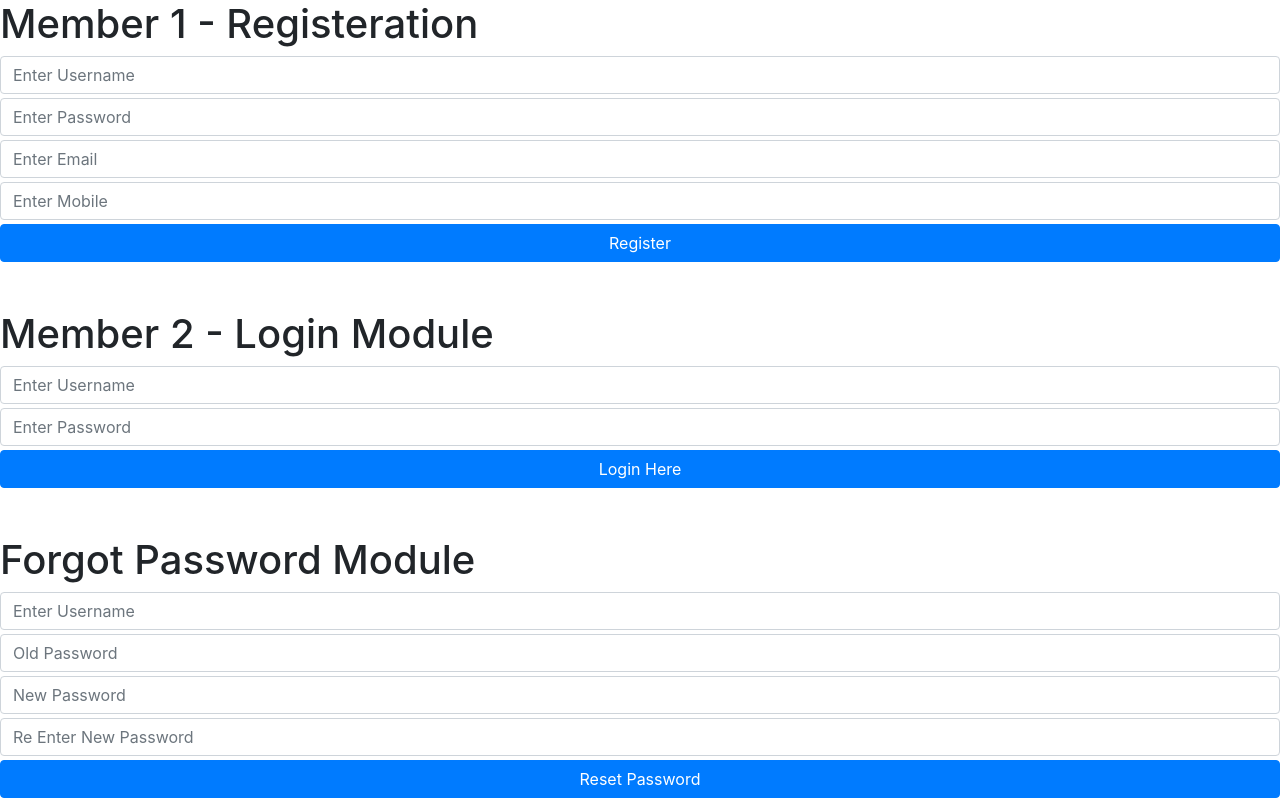
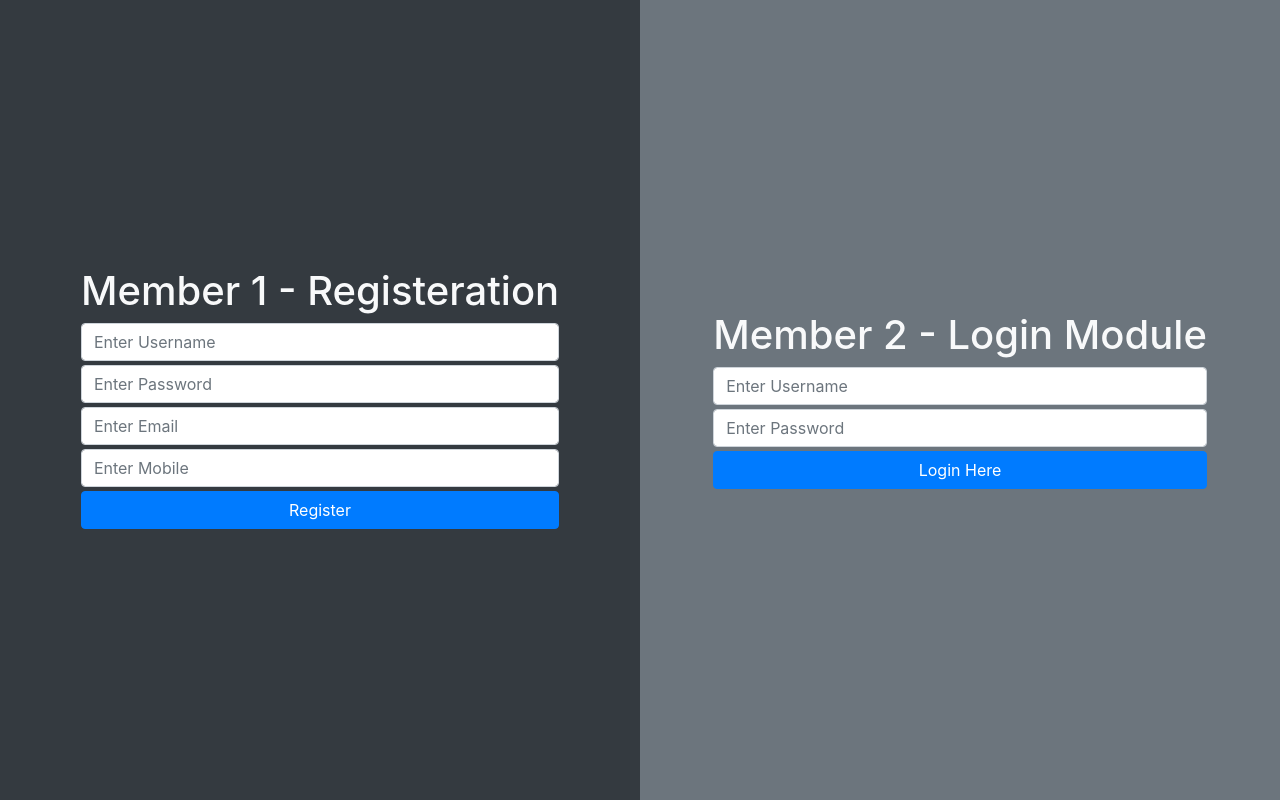
Before and after one commit to cgtry/react-employee-management-system, a React (Create React App) app: page / in a window 1280 px wide. Built offline with nearby package versions, Linux system fonts and the light colour scheme.

Commit message:
login screen

```diff
--- a/src/App.js
+++ b/src/App.js
@@ -10,14 +10,15 @@ import { Member3 } from "./views/Member3";
 // TEAM LEADER
 function App() {
   return (
-    <div>
-      <Member1 />
-
-      <div className="mb-5"></div>
-      <Member2 />
-
-      <div className="mb-5"></div>
-      <Member3 />
+    <div className="container-fluid">
+      <div className="row" style={{ height: "100vh" }}>
+        <div className="col-12 col-md-6 bg-dark text-light d-flex align-items-center justify-content-center">
+          <Member1></Member1>
+        </div>
+        <div className="col-12 col-md-6 bg-secondary text-light d-flex align-items-center justify-content-center">
+          <Member2></Member2>
+        </div>
+      </div>
     </div>
   );
 }
```
